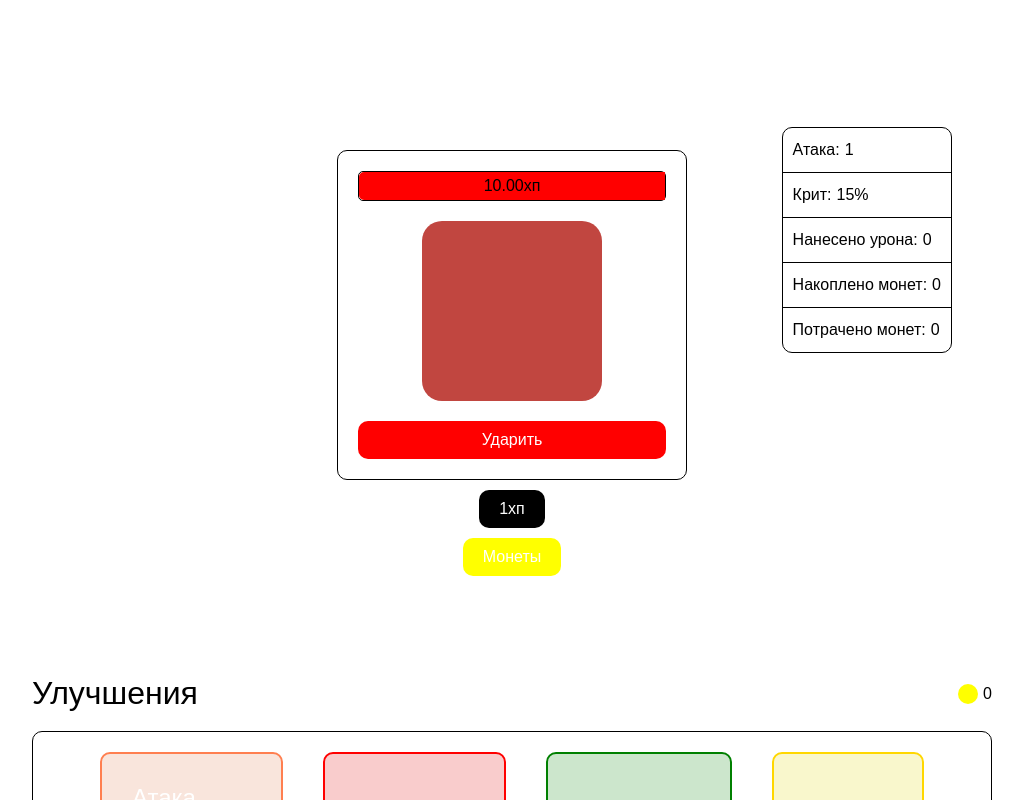
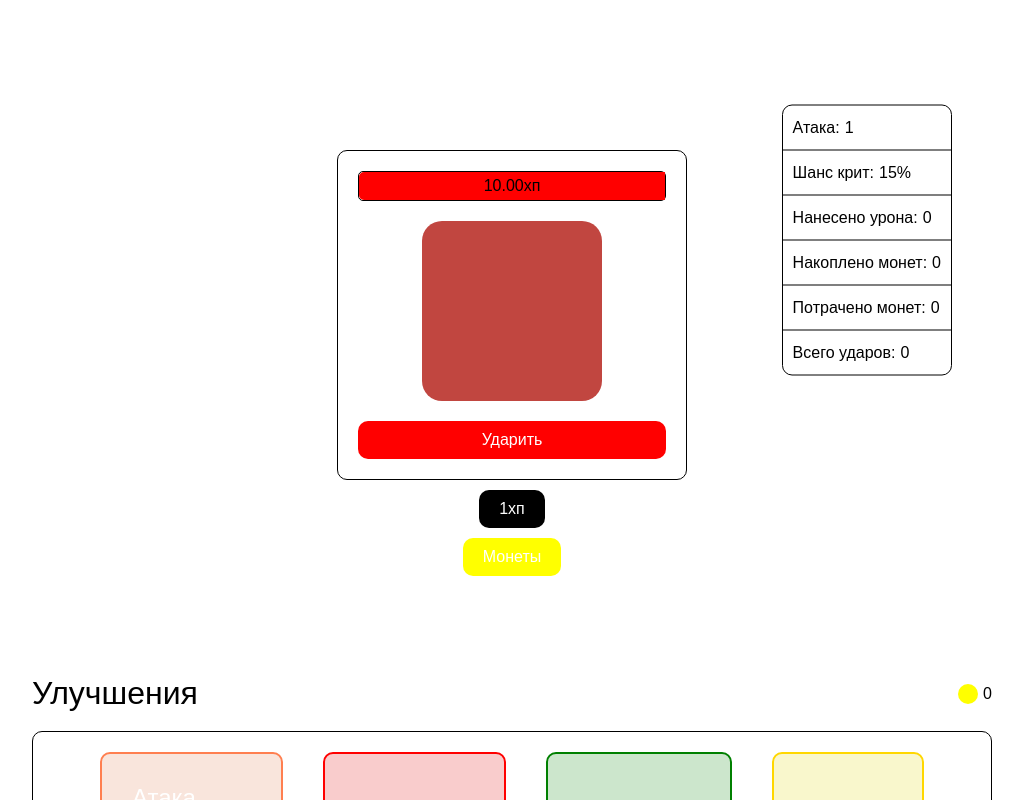
Before and after one commit to HELLRAID-cmd/Tap-Tap-MonsterHunter, a React (Vite) app in the folder client/: page / in a window 1280 px wide. Shown: the top 800 px of the page, without its empty margins (128-1151 px from the left). Built offline with nearby package versions, Linux system fonts and the light colour scheme.

Commit message:
Добавил количество нажатий

```diff
--- a/client/src/Components/StatusPlayer/StatusPlayer.tsx
+++ b/client/src/Components/StatusPlayer/StatusPlayer.tsx
@@ -2,7 +2,7 @@ import { useGame } from "../context/Context";
 import "./statusPlayer.scss";
 
 const StatusPlayer = () => {
-  const {attack, attackCrit, totalDamage, totalCoins, totalCoinsSpent} = useGame();
+  const {attack, attackCrit, totalDamage, totalCoins, totalCoinsSpent, statusClick} = useGame();
 
   return (
     <div className="status">
@@ -12,7 +12,7 @@ const StatusPlayer = () => {
           <span className="status__item-info">{attack}</span>
         </li>
         <li className="status__item">
-          <p className="status__item-name">Крит: </p>
+          <p className="status__item-name">Шанс крит: </p>
           <span className="status__item-info">{(attackCrit * 100).toFixed(0)}%</span>
         </li>
         <li className="status__item">
@@ -27,6 +27,10 @@ const StatusPlayer = () => {
           <p className="status__item-name">Потрачено монет: </p>
           <span className="status__item-info">{(totalCoinsSpent).toFixed(0)}</span>
         </li>
+        <li className="status__item">
+          <p className="status__item-name">Всего ударов: </p>
+          <span className="status__item-info">{statusClick}</span>
+        </li>
       </ul>
     </div>
   )
```
